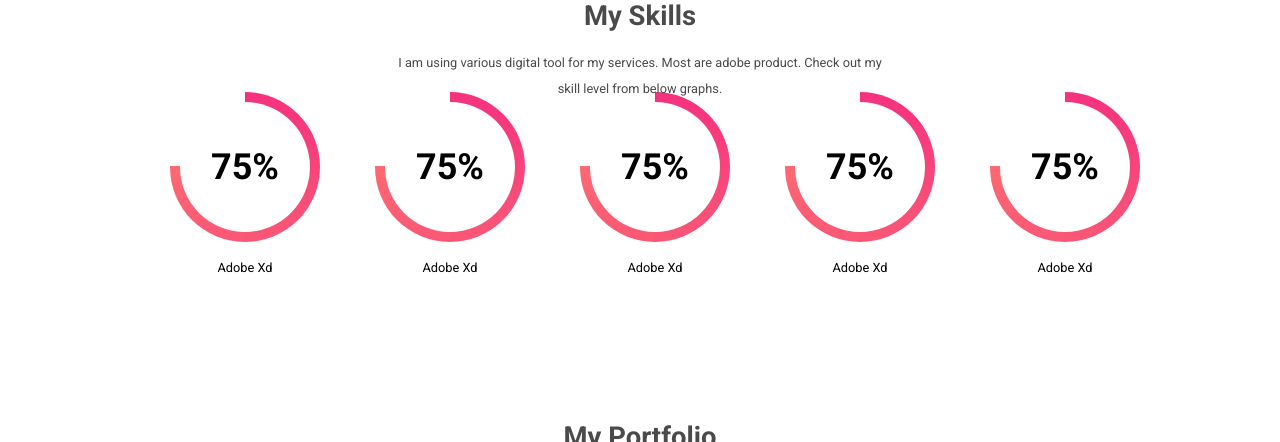
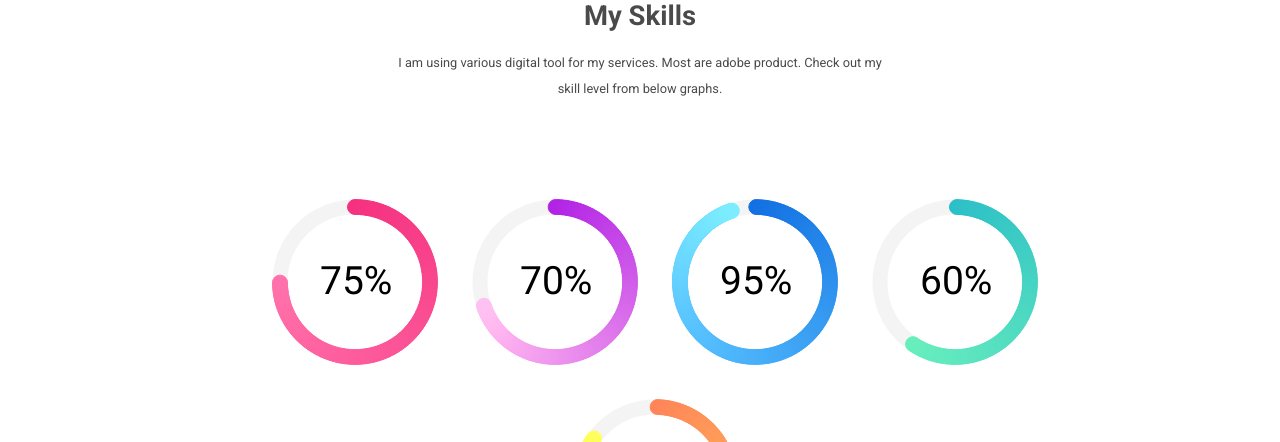
Before and after one commit to childintime0770/personal-portfolio, a plain HTML site: page index.html in a window 1280 px wide. Shown: the part 2358-2800 px from the top of the page. Drawn offline with Linux system fonts and the light colour scheme.

Commit message:
last commit, completed page

```diff
--- a/assets/css/responsive.css
+++ b/assets/css/responsive.css
@@ -18,7 +18,7 @@
     }
 
     .container {
-        width: 980px;
+        max-width: 980px;
     }
 
     .services {
@@ -33,6 +33,11 @@
         display: flex;
     }
 
+    .res-1024-px {
+        justify-content: center;
+        gap: 30px;
+    }
+
     .img-section {
         width: 980px;
     }
@@ -45,16 +50,27 @@
         margin-top: 150px;
     }
 
-    .client-opinion p {
-        max-width: 230px;
-        text-align: center;
+    .center {
+        left: 50%;
+        transform: translate(-50%);
     }
+
+    .left-side {
+        left: 50%;
+        transform: translate(-16%);
+    }
+
+    .right-side {
+        left: 50%;
+        transform: translate(-83%);
+    }
+
 }
 
 @media only screen and (max-width: 1024px) {
 
     .container {
-        max-width: 90%;
+        max-width: 790px;
     }
 
     .about-section h1 {
@@ -105,19 +121,6 @@
         max-width: 90%;
     }
 
-    .client-opinion {
-        padding: 20px;
-    }
-
-    .client-opinion p {
-        max-width: 180px;
-        text-align: center;
-    }
-
-    .font-size-09 {
-        font-size: 0.8em;
-    }
-
     .pt-70 {
         padding-top: 25px;
     }
@@ -129,6 +132,10 @@
 }
 
 @media only screen and (max-width: 800px) {
+    .container {
+        width: 590px;
+    }
+
     .first-background {
         background-position-x: 33%;
     }
@@ -140,17 +147,6 @@
     .bg-color-1 .about-section {
         right: 10%;
         top: 50%;
-    }
-
-    .client-opinion p {
-        max-width: 200px;
-        text-align: left;
-    }
-
-    .client-opinion-container {
-        width: 800px;
-        position: relative;
-        left: calc(-1 * (800px - 100vw) / 2 - 30px);
     }
 
     .servise-container .skills-container {
@@ -183,12 +179,13 @@
         margin-top: 90px;
     }
 
-    .scroll-button {
-        margin: 40px auto 0;
-    }
 }
 
 @media only screen and (max-width: 600px) {
+    .container {
+        width: 320px;
+    }
+
     body {
         font-size: 0.6em;
     }
@@ -256,4 +253,17 @@
         width: 20px;
         margin-top: 20px;
     }
+
+    .burger-bar span {
+        width: 40px;
+        height: 3px;
+    }
+
+    .change .bar-1 {
+        transform: rotate(-45deg) translate(-7px, 6px);
+    }
+
+    .change .bar-3 {
+        transform: rotate(45deg) translate(-7px, -8px);
+    }
 }
--- a/assets/css/style.css
+++ b/assets/css/style.css
@@ -272,6 +272,26 @@
     text-align: center;
 }
 
+.program-skills {
+    width: 170px;
+    height: 170px;
+    position: relative;
+    box-sizing: border-box;
+}
+
+.program-skills span {
+    display: inline-block;
+    width: 70px;
+    height: 39px;
+    font-size: 39px;
+    position: absolute;
+    top: 0;
+    bottom: 0;
+    left: 0;
+    right: 0;
+    margin: auto;
+}
+
 .titles {
     color: #4A4A4A;
     text-align: center;
@@ -373,6 +393,14 @@
     margin-top: 95px;
 }
 
+.mt-400 {
+    margin-top: 400px;
+}
+
+.height-600 {
+    height: 600px;
+}
+
 .position-relative {
     position: relative;
 }
@@ -386,14 +414,24 @@
     z-index: 100;
 }
 
+.client-opinion-container{
+    position: absolute;
+    display: flex;
+    width: 1100px;
+    gap: 40px;
+    top: 180px;
+}
+
 .client-opinion {
+    width: 340px;
+    box-sizing: border-box;
     background-color: ghostwhite;
     padding: 30px;
     border-radius: 10px;
 }
 
 .client-opinion p {
-    max-width: 310px;
+    font-size: 16px;
     color: #6E6E6E;
     line-height: 1.4;
 }
@@ -422,11 +460,12 @@
 }
 
 .client-opinion h4 {
-    font-size: 1.1428em;
+    font-size: 16px;
     font-weight: normal;
 }
 
 .client-opinion span {
+    font-size: 14px;
     display: inline-block;
     margin-top: 4px;
     color: #6E6E6E;;
@@ -434,7 +473,7 @@
 
 .scroll-button {
     width: 153px;
-    margin: 115px auto 0;
+    margin: 370px auto 0;
 }
 
 .scroll-button div {
@@ -545,3 +584,15 @@
 .mt-5 {
     margin-top: 5px;
 }
+
+.center {
+    left: calc((100vw - 1100px) / 2 - 80px);
+}
+
+.left-side {
+    left: calc((100vw - 1100px) / 2 + 300px);
+}
+
+.right-side {
+    left: calc((100vw - 1100px) / 2 - 460px);
+}
--- a/assets/js/script.js
+++ b/assets/js/script.js
@@ -1,7 +1,25 @@
 const burgerBar = document.getElementById("burger-bar");
 const navigation = document.getElementById("nav-container");
 const scrollButton = document.querySelectorAll(".client-opinion-button");
-const clientOpinionContainer = document.querySelector(".client-opinion-container")
+const clientOpinionContainer = document.querySelector(".client-opinion-container");
+const programSkills = document.getElementById("program-skills")
+
+const firstCircle = document.getElementById("first-circle");
+const firstContext = firstCircle.getContext("2d");
+
+const secondCircle = document.getElementById("second-circle");
+const secondContext = secondCircle.getContext("2d");
+
+const thirdCircle = document.getElementById("third-circle");
+const thirdContext = thirdCircle.getContext("2d");
+
+const fourthCircle = document.getElementById("fourth-circle");
+const fourthContext = fourthCircle.getContext("2d");
+
+const fifthCircle = document.getElementById("fifth-circle");
+const fifthContext = fifthCircle.getContext("2d");
+
+
 
 console.log(scrollButton)
 
@@ -24,9 +42,107 @@
     }
 });
 
+console.log(document.body.clientWidth)
+
 scrollButton.forEach((element, index) => {
     element.addEventListener("click", () => {
+
         if(index === 0) {
+            clientOpinionContainer.classList.add("left-side")
+            clientOpinionContainer.classList.remove("right-side")
+            clientOpinionContainer.classList.remove("center")
+        } else {
+            if(index === 1) {
+                clientOpinionContainer.classList.remove("left-side")
+                clientOpinionContainer.classList.remove("right-side")
+                clientOpinionContainer.classList.add("center")
+            } else {
+                clientOpinionContainer.classList.remove("left-side")
+                clientOpinionContainer.classList.add("right-side")
+                clientOpinionContainer.classList.remove("center")
+            }
         }
     })
 });
+
+
+
+// canvas
+
+
+let x = 85;
+    y = 85;
+    radius = 75;
+    lineWidth = 15;
+    maxPoints = 200;
+    angle = 0 - Math.PI / 2;
+    points = 0;
+    colorRatio = 0;
+
+
+function pickHex(color1, color2, weight) {
+    let w1 = weight;
+    let w2 = 1 - w1;
+    let rgb = [Math.round(color1[0] * w1 + color2[0] * w2),
+        Math.round(color1[1] * w1 + color2[1] * w2),
+        Math.round(color1[2] * w1 + color2[2] * w2)];
+    return rgb;
+}
+
+
+
+function drawBackgroundCircle(context) {
+    context.beginPath();
+    context.arc(x, x, radius, 0, 2*Math.PI, false);
+    context.lineWidth = 15;
+    context.strokeStyle = 'rgba(200,200,200, 0.2)'
+    context.stroke();
+}
+
+function drawMainCircle(context, percentage, startColor, endColor) {
+
+    let maxAngle = percentage * (2 * Math.PI) / 100 - Math.PI / 2;
+
+    if(angle <= maxAngle){
+        const color = pickHex(startColor, endColor, colorRatio)
+        context.beginPath();
+        context.lineWidth = 1;
+        context.arc(x + radius * Math.cos(angle), y + radius * Math.sin(angle), lineWidth / 2, 0, 2*Math.PI);
+        context.fillStyle = 'rgb('+color.join()+')';
+        context.fill();
+        context.strokeStyle = 'rgb('+color.join()+')';
+        context.stroke();
+
+        angle += Math.PI / 360;
+        colorRatio += 1 / 360 * (percentage / 100);
+    }
+}
+
+drawBackgroundCircle(firstContext)
+drawBackgroundCircle(secondContext)
+drawBackgroundCircle(thirdContext)
+drawBackgroundCircle(fourthContext)
+drawBackgroundCircle(fifthContext)
+
+
+
+
+window.addEventListener("scroll", function (){
+    if(window.scrollY > 2180){
+        setInterval(function (){
+            drawMainCircle(firstContext, 75, [255,104,164], [245,49,127], colorRatio)
+        }, 30)
+        setInterval(function (){
+            drawMainCircle(secondContext, 70, [255,181,240], [177,34,229], colorRatio)
+        }, 30)
+        setInterval(function (){
+            drawMainCircle(thirdContext, 95, [87, 193, 255], [18, 112, 226], colorRatio)
+        }, 30)
+        setInterval(function (){
+            drawMainCircle(fourthContext, 60, [109,242,188], [44,191,199], colorRatio)
+        }, 30)
+        setInterval(function (){
+            drawMainCircle(fifthContext, 85, [255,227,91], [255,131,89], colorRatio)
+        }, 30)
+    }
+})
--- a/index.html
+++ b/index.html
@@ -155,42 +155,32 @@
             </p>
         </header>
 
-       <div class="container flex flex-wrap-wrap justify-content-space-between">
-            <div>
-                <div class="circle">
-                    <div class="top"></div>
-                    <span>75%</span> </div>
-                <div class="mt-30 width-130"><span>Adobe Xd</span></div>
+        <div class="container flex flex-wrap-wrap justify-content-space-between res-1024-px mt-95" id="program-skills">
+            <div class="program-skills">
+                <span>75%</span>
+                <canvas id="first-circle" width="170" height="170"></canvas>
             </div>
 
-            <div>
-                <div class="circle">
-                    <div class="top"></div>
-                    <span>75%</span> </div>
-                <div class="mt-30 width-130"><span>Adobe Xd</span></div>
+            <div class="program-skills">
+                <span>70%</span>
+                <canvas id="second-circle" width="170" height="170"></canvas>
             </div>
 
-            <div>
-                <div class="circle">
-                    <div class="top"></div>
-                    <span>75%</span> </div>
-                <div class="mt-30 width-130"><span>Adobe Xd</span></div>
+            <div class="program-skills">
+                <span>95%</span>
+                <canvas id="third-circle" width="170" height="170"></canvas>
             </div>
 
-            <div>
-                <div class="circle">
-                    <div class="top"></div>
-                    <span>75%</span> </div>
-                <div class="mt-30 width-130"><span>Adobe Xd</span></div>
+            <div class="program-skills">
+                <span>60%</span>
+                <canvas id="fourth-circle" width="170" height="170"></canvas>
             </div>
 
-            <div>
-                <div class="circle">
-                    <div class="top"></div>
-                    <span>75%</span> </div>
-                <div class="mt-30 width-130"><span>Adobe Xd</span></div>
+            <div class="program-skills">
+                <span>85%</span>
+                <canvas id="fifth-circle" width="170" height="170"></canvas>
             </div>
-       </div>
+        </div>
     </section>
 
     <section class="mt-290">
@@ -252,7 +242,7 @@
         </div>
     </section>
 
-    <section class="mt-290 container overflow-hidden">
+    <section class="mt-290 container overflow-hidden position-relative height-600">
         <header class="titles">
             <h2>What My Clients say</h2>
 
@@ -262,7 +252,7 @@
             </p>
         </header>
 
-        <div class="flex justify-content-space-around mt-95 client-opinion-container">
+        <div class="client-opinion-container center">
             <div class="client-opinion">
                 <p>
                     What a Service!!!! Antony is one of the top Classy designer in the world.
```
